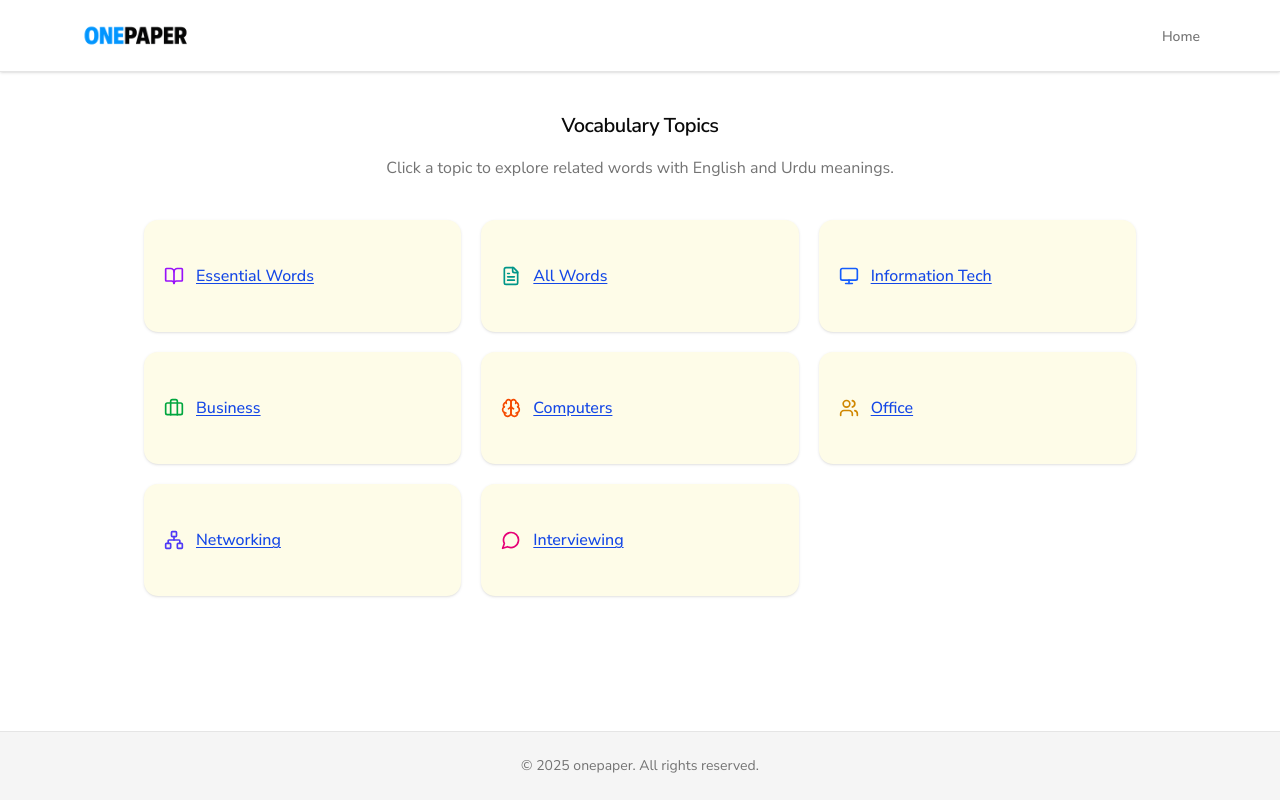
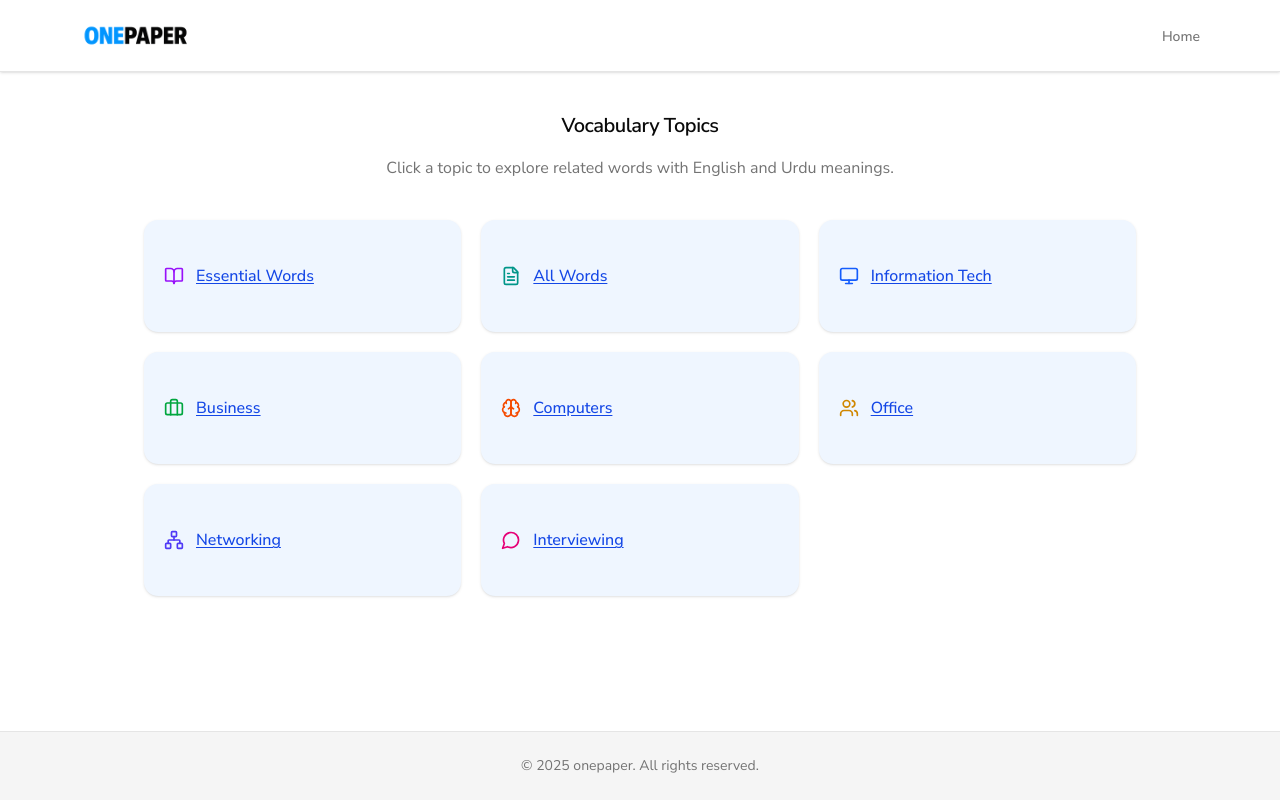
Before and after one commit to waqarkhan424/mcqs-app, a Next.js app: page /vocabulary in a window 1280 px wide. Built offline with nearby package versions, Linux system fonts and the light colour scheme.

Commit message:
Initial commit

```diff
--- a/app/vocabulary/page.tsx
+++ b/app/vocabulary/page.tsx
@@ -41,7 +41,7 @@ export default function VocabularyPage() {
 
             <div className="grid grid-cols-1 sm:grid-cols-2 md:grid-cols-3 gap-5">
                 {vocabularyTopics.map(({ name, slug, icon: Icon, color }) => (
-                    <Card key={slug} className="bg-yellow-50 transition rounded-xl border-none shadow-sm">
+                    <Card key={slug} className="bg-blue-50 transition rounded-xl border-none shadow-sm">
                         <CardContent className="p-5">
                             <Link
                                 href={`/vocabulary/${slug}`}
```
